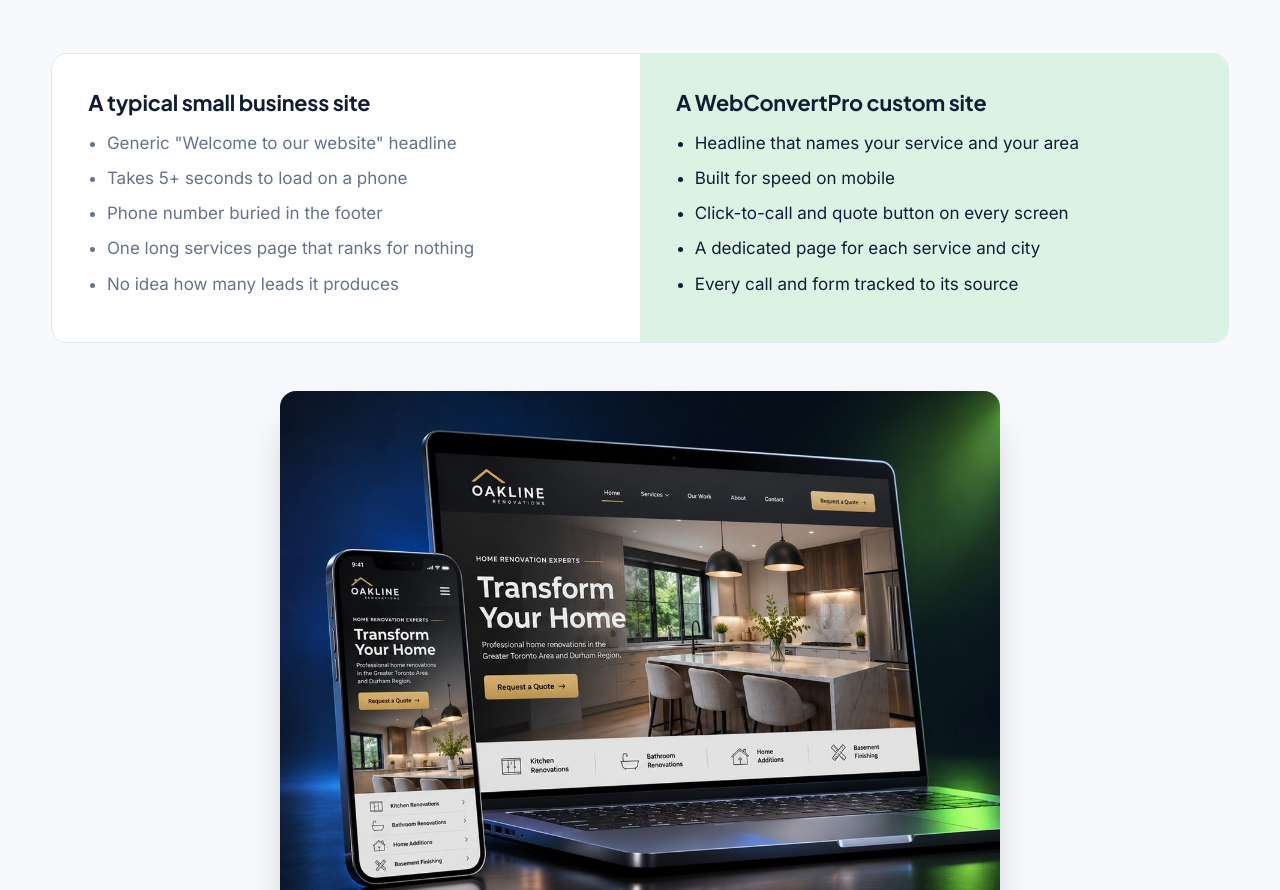
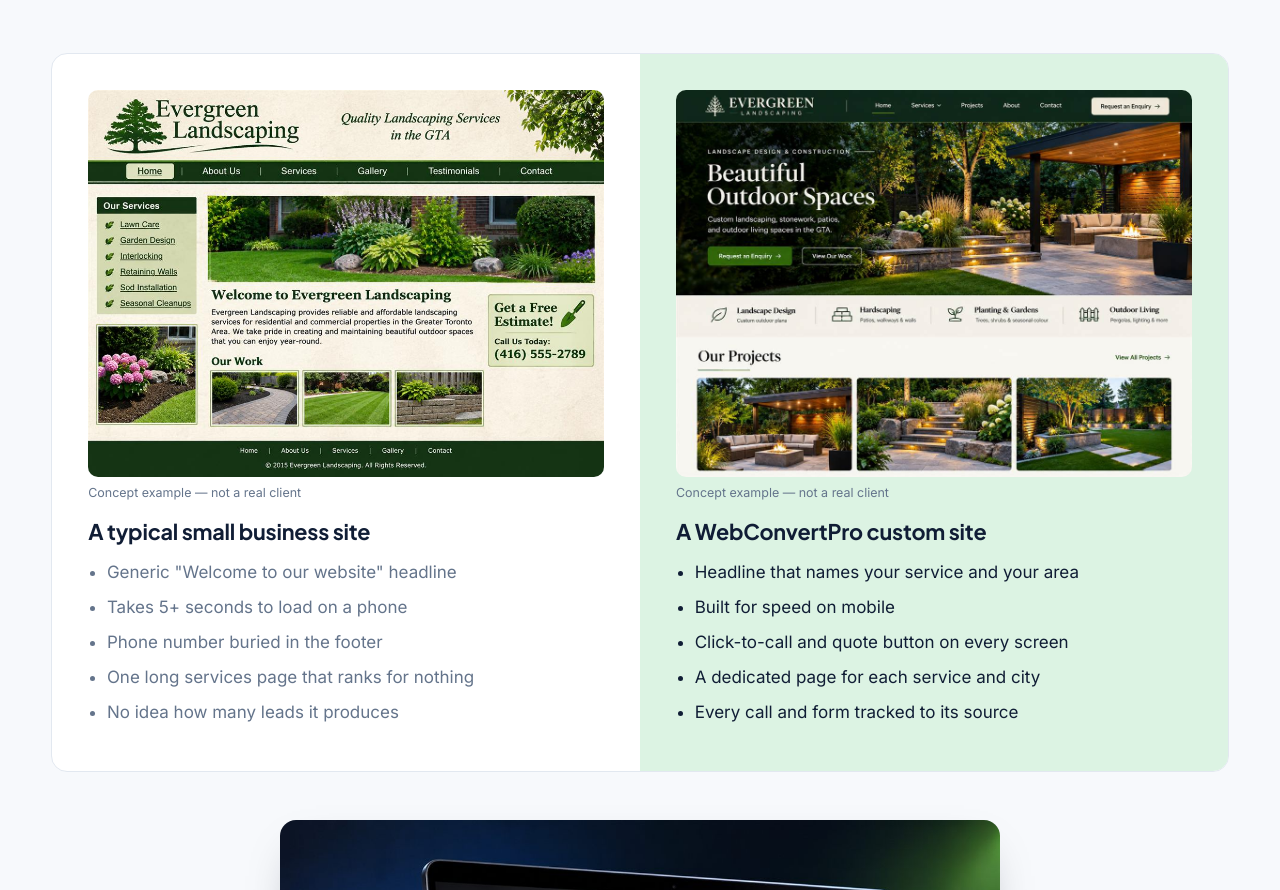
Before and after one commit to LeviGenetix11/webconvertpro, an Eleventy site: page src/web-design/index.njk in a window 1280 px wide. Shown: the part 1071-1961 px from the top of the page. Built offline with nearby package versions, Linux system fonts and the light colour scheme; Eleventy itself is replaced by a stand-in of ours; files that its build step writes are made by us from their sources.

Commit message:
Fix oversized icons, normalize card heading sizes, add before/after proof
- .addon svg was rendering at 40px + 9px padding (~58px total), much
  bigger than the matching .bento-icon convention (22px in a 44px badge)
  introduced later in the redesign. Resized to match (24px + 10px
  padding = 44px total) — this class is used on /services/, /starter/,
  /social-media/, /google-business-profile/ and the homepage add-ons,
  so this was the most visible "icons too big" spot.
- .addon h3 was 1.6rem, noticeably larger than the equivalent
  .bento-card h3 (1.3rem) despite both being the same kind of card
  title — normalized to 1.3rem for a consistent type scale between the
  homepage and service pages.
- /web-design/ "what changes" comparison: was text-only. Added the real
  Evergreen Landscaping before (dated 2015-style template) and after
  (premium rebuild) photos to each column, both captioned "Concept
  example — not a real client."

Co-Authored-By: Claude Sonnet 5 <noreply@anthropic.com>

```diff
--- a/src/assets/css/styles.css
+++ b/src/assets/css/styles.css
@@ -276,8 +276,8 @@ body.ba-lock { overflow: hidden; }
 .addons { display: grid; grid-template-columns: repeat(auto-fit, minmax(260px, 1fr)); gap: 20px; }
 .addon { background: #fff; border: 1px solid var(--line); border-radius: var(--radius-lg); padding: clamp(28px, 4vw, 44px); display: flex; flex-direction: column; transition: transform .25s ease, box-shadow .25s ease, border-color .25s ease; }
 .addon:hover { transform: translateY(-6px); box-shadow: var(--shadow-md); border-color: transparent; }
-.addon svg { width: 40px; height: 40px; margin-bottom: 22px; color: #fff; background: var(--gradient-brand); border-radius: 12px; padding: 9px; box-sizing: content-box; }
-.addon h3 { font-size: 1.6rem; margin-bottom: 12px; }
+.addon svg { width: 24px; height: 24px; margin-bottom: 22px; color: #fff; background: var(--gradient-brand); border-radius: 12px; padding: 10px; box-sizing: content-box; }
+.addon h3 { font-size: 1.3rem; margin-bottom: 12px; }
 .addon p { color: var(--ink-soft); }
 .addon ul { margin: 0 0 24px; padding: 0; list-style: none; }
 .addon li { padding: 8px 0 8px 28px; position: relative; border-top: 1px solid var(--mist); }
@@ -371,6 +371,8 @@ body.ba-lock { overflow: hidden; }
 .compare > div { padding: clamp(24px, 3vw, 36px); }
 .compare > div + div { background: var(--mint); }
 .compare h3 { margin-bottom: 14px; }
+.compare img { width: 100%; height: auto; aspect-ratio: 4 / 3; object-fit: cover; border-radius: var(--radius-sm); margin-bottom: 16px; display: block; }
+.compare .img-caption { display: block; font-size: .78rem; color: var(--ink-soft); margin: -10px 0 16px; }
 .compare ul { margin: 0; padding-left: 1.1em; }
 .compare li { margin-bottom: 8px; }
 .compare > div:first-child li { color: var(--ink-soft); }
--- a/src/web-design/index.njk
+++ b/src/web-design/index.njk
@@ -30,6 +30,8 @@ nav: "/web-design/"
     <div class="section-head"><h2>What changes when your site is built to convert</h2></div>
     <div class="compare">
       <div>
+        <img src="/assets/img/portfolio/evergreen-before.jpg" alt="Outdated website template, used as a concept example" loading="lazy">
+        <span class="img-caption">Concept example — not a real client</span>
         <h3>A typical small business site</h3>
         <ul>
           <li>Generic "Welcome to our website" headline</li>
@@ -40,6 +42,8 @@ nav: "/web-design/"
         </ul>
       </div>
       <div>
+        <img src="/assets/img/portfolio/portfolio-evergreen-landscaping.jpg" alt="Premium website concept, used as an example of a custom build" loading="lazy">
+        <span class="img-caption">Concept example — not a real client</span>
         <h3>A WebConvertPro custom site</h3>
         <ul>
           <li>Headline that names your service and your area</li>
```
Also changed, not shown: src/assets/img/portfolio/evergreen-before.jpg (added).
